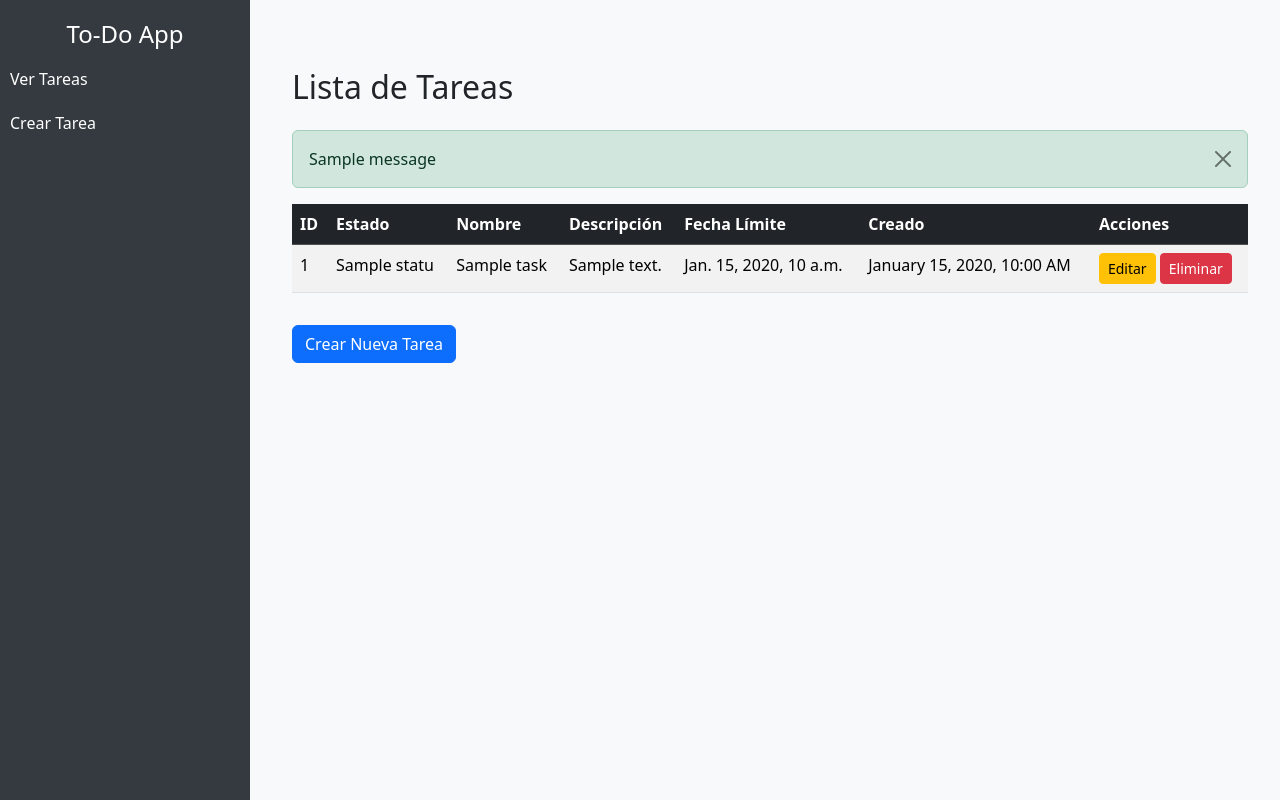
After one commit to yuluka/django-todo-tutorial, a Django app: page /list-tasks/ in a window 1280 px wide. The commit adds this page. Run offline with Django 5.2, Linux system fonts and the light colour scheme; tables that the repository leaves empty hold one stand-in row (values such as "Sample post"); one stand-in notice (Sample message) is shown.

Commit message:
feat: add functionalities for tasks edition and elimination

```diff
--- a/tasks/models.py
+++ b/tasks/models.py
@@ -11,6 +11,7 @@ class Status(models.Model):
 
     name = models.CharField(
         max_length=100,
+        unique=True,
         null=False,
         blank=False,
     )
--- a/tasks/templates/base.html
+++ b/tasks/templates/base.html
@@ -45,8 +45,8 @@
     <body>
         <div class="sidebar">
             <h4 class="text-white text-center">To-Do App</h4>
-            <a href="">Ver Tareas</a>
-            <a href="">Crear Tarea</a>
+            <a href="{% url 'list-tasks' %}">Ver Tareas</a>
+            <a href="{% url 'create-task' %}">Crear Tarea</a>
         </div>
 
         <div class="content">
--- /dev/null
+++ b/tasks/templates/list_tasks.html
@@ -0,0 +1,103 @@
+{% extends "base.html" %}
+
+{% block content %}
+<!DOCTYPE html>
+<html lang="es">
+<head>
+    <title>Lista de Tareas</title>
+</head>
+<body class="bg-light">
+
+    <div class="container mt-5">
+        <h2 class="mb-4">Lista de Tareas</h2>
+
+        {% if messages %}
+            <div class="alert-container">
+                {% for message in messages %}
+                    <div class="alert alert-{{ message.tags }} alert-dismissible fade show" role="alert">
+                        {{ message }}
+                        <button type="button" class="btn-close" data-bs-dismiss="alert" aria-label="Cerrar"></button>
+                    </div>
+                {% endfor %}
+            </div>
+        {% endif %}
+
+        {% if tasks %}
+            <div class="table-responsive">
+                <table class="table table-striped table-hover">
+                    <thead class="table-dark">
+                        <tr>
+                            <th>ID</th>
+                            <th>Estado</th>
+                            <th>Nombre</th>
+                            <th>Descripción</th>
+                            <th>Fecha Límite</th>
+                            <th>Creado</th>
+                            <th>Acciones</th>
+                        </tr>
+                    </thead>
+                    <tbody>
+                        {% for task in tasks %}
+                        <tr>
+                            <td>{{ task.id }}</td>
+                            <td>{{ task.status_id.name }}</td>
+                            <td>{{ task.name }}</td>
+                            <td>{{ task.description }}</td>
+                            <td>{{ task.deadline|default:"No definida" }}</td>
+                            <td>{{ task.created_at|date:"F j, Y, g:i A" }}</td>
+                            <td>
+                                <a href="{% url 'edit-task' task.id %}" class="btn btn-warning btn-sm">Editar</a>
+                                <button class="btn btn-danger btn-sm" data-bs-toggle="modal" data-bs-target="#deleteModal" data-task-id="{{ task.id }}">
+                                    Eliminar
+                                </button>
+                            </td>
+                        </tr>
+                        {% endfor %}
+                    </tbody>
+                </table>
+            </div>
+        {% else %}
+            <div class="alert alert-info">No hay tareas registradas.</div>
+        {% endif %}
+
+        <a href="{% url 'create-task' %}" class="btn btn-primary mt-3">Crear Nueva Tarea</a>
+    </div>
+
+    <div class="modal fade" id="deleteModal" tabindex="-1" aria-hidden="true">
+        <div class="modal-dialog">
+            <div class="modal-content">
+                <div class="modal-header">
+                    <h5 class="modal-title">Confirmar eliminación</h5>
+                    <button type="button" class="btn-close" data-bs-dismiss="modal"></button>
+                </div>
+                <div class="modal-body">
+                    <p>¿Estás seguro de que quieres eliminar esta tarea?</p>
+                </div>
+                <div class="modal-footer">
+                    <form id="delete-form" method="POST">
+                        {% csrf_token %}
+                        <button type="submit" class="btn btn-danger">Eliminar</button>
+                    </form>
+                    <button type="button" class="btn btn-secondary" data-bs-dismiss="modal">Cancelar</button>
+                </div>
+            </div>
+        </div>
+    </div>
+
+    <script>
+        document.addEventListener("DOMContentLoaded", function() {
+            var deleteModal = document.getElementById("deleteModal");
+
+            deleteModal.addEventListener("show.bs.modal", function(event) {
+                var button = event.relatedTarget;
+                var taskId = button.getAttribute("data-task-id");
+
+                var form = document.getElementById("delete-form");
+                form.action = `/delete-task/${taskId}/`;
+            });
+        });
+    </script>
+
+</body>
+</html>
+{% endblock content %}
--- a/tasks/urls.py
+++ b/tasks/urls.py
@@ -3,4 +3,8 @@ from . import views
 
 urlpatterns = [
     path('', views.home, name='home'),
+    path('create-task/', views.create_task, name='create-task'),
+    path('list-tasks/', views.list_tasks, name='list-tasks'),
+    path('edit-task/<int:task_id>/', views.edit_task, name='edit-task'),
+    path('delete-task/<int:task_id>/', views.delete_task, name='delete-task'),
 ]
--- a/tasks/views.py
+++ b/tasks/views.py
@@ -1,5 +1,79 @@
-from django.shortcuts import render
+import datetime
+from django.shortcuts import render, redirect
+from django.contrib import messages
+from tasks.models import Task, Status
 
 # Create your views here.
 def home(request):
     return render(request, 'home.html')
+
+def create_task(request):
+    if request.method == 'POST':
+        name: str = request.POST.get('task-name', '')
+        description: str = request.POST.get('task-description', '').strip()
+        status_id: Status = Status.objects.get(name='Pendiente')
+
+        deadline_str: str = request.POST.get('task-deadline', '').strip()
+        deadline: datetime.datetime = None
+
+        if deadline_str:
+            try:
+                deadline = datetime.datetime.strptime(deadline_str, '%Y-%m-%d')
+
+            except ValueError:
+                pass
+
+        Task.objects.create(
+            name=name,
+            description=description,
+            deadline=deadline,
+            status_id=status_id,
+        )
+
+        messages.success(request, '¡Tarea creada exitosamente!')
+
+        return redirect('list-tasks')
+
+    return render(request, 'create_task.html')
+
+def list_tasks(request):
+    return render(request, 'list_tasks.html', {
+        'tasks': Task.objects.all(),
+    })
+
+def edit_task(request, task_id):
+    if request.method == 'POST':
+        task: Task = Task.objects.get(id=task_id)
+
+        task.name = request.POST.get('task-name', '')
+        task.description = request.POST.get('task-description', '').strip()
+        task.status_id = Status.objects.get(id=int(request.POST.get('task-status', 0)))
+
+        deadline_str: str = request.POST.get('task-deadline', '').strip()
+        deadline: datetime.datetime = None
+
+        if deadline_str:
+            try:
+                deadline = datetime.datetime.strptime(deadline_str, '%Y-%m-%d')
+
+            except ValueError:
+                pass
+
+        task.deadline = deadline
+        task.save()
+
+        messages.success(request, '¡Tarea actualizada exitosamente!')
+
+        return redirect('list-tasks')
+
+    return render(request, 'edit_task.html', {
+        'task': Task.objects.get(id=task_id),
+        'task_statuses': Status.objects.all(),
+    })
+
+def delete_task(request, task_id):
+    Task.objects.get(id=task_id).delete()
+
+    messages.success(request, '¡Tarea eliminada exitosamente!')
+
+    return redirect('list-tasks')
```
Also changed, not shown: tasks/templates/create_task.html (+44 -0 lines), tasks/templates/edit_task.html (added, +53 -0 lines), README.md, tasks/migrations/0002_alter_status_name.py (added), 1 other file.
